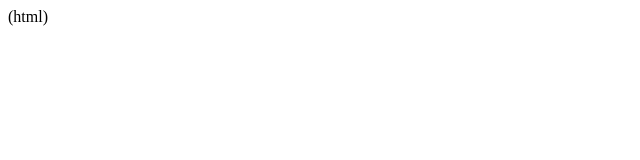
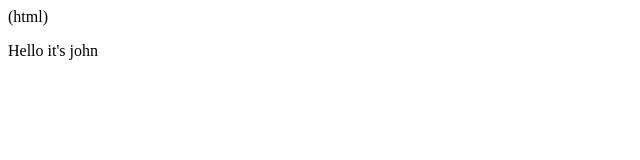
Before and after one commit to Scheirm/Johnscheirman.github.io, a plain HTML site: page index.html in a window 1280 px wide. Shown: the full height of the page, 0-640 px from the left. Drawn offline with Linux system fonts and the light colour scheme.

Commit message:
Change to text

```diff
--- a/index.html
+++ b/index.html
@@ -1,4 +1,10 @@
 <!DOCTYPE html>
 (html)
   <head>
-      <title
+    <title>Github Page</title>
+</head>
+
+  <body>
+    <p>Hello it's john</p>
+  </body>
+</html>
```
